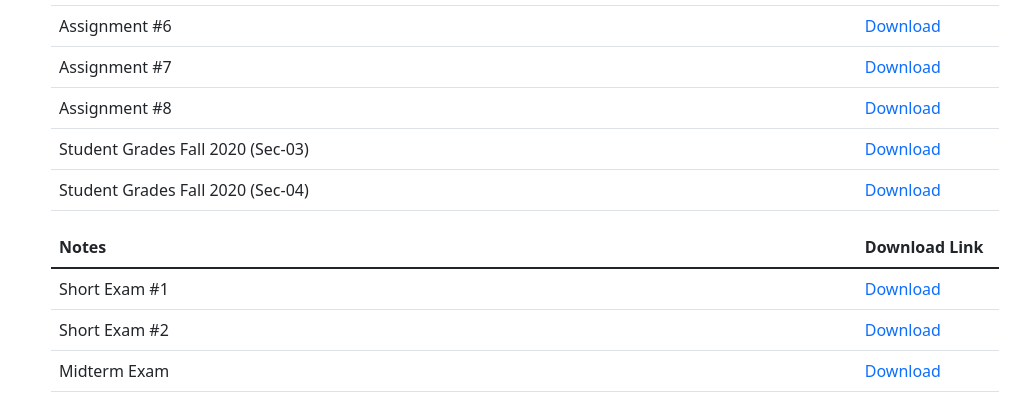
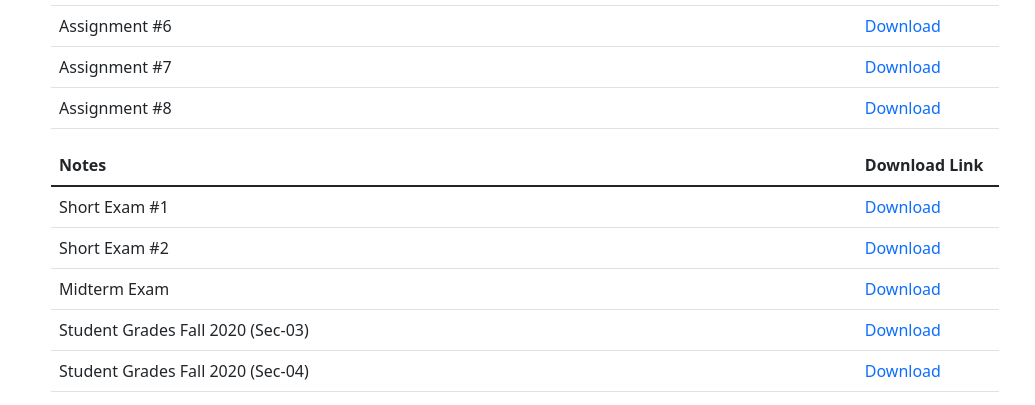
Before and after one commit to csc-archive/csc-archive.github.io, a plain HTML site: page CSC135.html in a window 1280 px wide. Shown: the part 1460-1865 px from the top of the page, without its empty margins (245-1280 px from the left). Drawn offline with nearby package versions, Linux system fonts and the light colour scheme.

Commit message:
Update CSC135.html

```diff
--- a/CSC135.html
+++ b/CSC135.html
@@ -142,35 +142,38 @@
                             </tr>
                             <tr>
                                 <td>Assignment #3</td>
-                                <td><a target="_blank" class="text-primary" href="https://docs.google.com/document/d/1CKxz3Q_EuXtukSyL3rhJmAwlcAF4G_Am/edit?usp=sharing&ouid=108380976203730323190&rtpof=true&sd=true">Download</a></td>
+                                <td>
+                                    <a target="_blank" class="text-primary" href="https://docs.google.com/document/d/1CKxz3Q_EuXtukSyL3rhJmAwlcAF4G_Am/edit?usp=sharing&ouid=108380976203730323190&rtpof=true&sd=true">Download</a>
+                                </td>
                             </tr>
                             <tr>
                                 <td>Assignment #4</td>
-                                <td><a target="_blank" class="text-primary" href="https://docs.google.com/document/d/1KCgPrs-ZE38AeEu75Izla_9Ce0u88C8C/edit?usp=sharing&ouid=108380976203730323190&rtpof=true&sd=true">Download</a></td>
+                                <td>
+                                    <a target="_blank" class="text-primary" href="https://docs.google.com/document/d/1KCgPrs-ZE38AeEu75Izla_9Ce0u88C8C/edit?usp=sharing&ouid=108380976203730323190&rtpof=true&sd=true">Download</a>
+                                </td>
                             </tr>
                             <tr>
                                 <td>Assignment #5</td>
-                                <td><a target="_blank" class="text-primary" href="https://docs.google.com/document/d/1QAyvQLyRpzkMAiuDFRMh7xlze7rP4Rz4/edit?usp=sharing&ouid=108380976203730323190&rtpof=true&sd=true">Download</a></td>
+                                <td>
+                                    <a target="_blank" class="text-primary" href="https://docs.google.com/document/d/1QAyvQLyRpzkMAiuDFRMh7xlze7rP4Rz4/edit?usp=sharing&ouid=108380976203730323190&rtpof=true&sd=true">Download</a>
+                                </td>
                             </tr>
                             <tr>
                                 <td>Assignment #6</td>
-                                <td><a target="_blank" class="text-primary" href="https://docs.google.com/document/d/1sTckV7wmOoTzp488inVQqLjxZJxbp8kn/edit?usp=sharing&ouid=108380976203730323190&rtpof=true&sd=true">Download</a></td>
+                                <td>
+                                    <a target="_blank" class="text-primary" href="https://docs.google.com/document/d/1sTckV7wmOoTzp488inVQqLjxZJxbp8kn/edit?usp=sharing&ouid=108380976203730323190&rtpof=true&sd=true">Download</a>
+                                </td>
                             </tr>
                             <tr>
                                 <td>Assignment #7</td>
-                                <td><a target="_blank" class="text-primary" href="https://docs.google.com/document/d/1-2GE87VwmFoMiwiu1-jLKCH5ak3mMTCu/edit?usp=sharing&ouid=108380976203730323190&rtpof=true&sd=true">Download</a></td>
+                                <td>
+                                    <a target="_blank" class="text-primary" href="https://docs.google.com/document/d/1-2GE87VwmFoMiwiu1-jLKCH5ak3mMTCu/edit?usp=sharing&ouid=108380976203730323190&rtpof=true&sd=true">Download</a>
+                                </td>
                             </tr>
                             <tr>
                                 <td>Assignment #8</td>
-                                <td><a target="_blank" class="text-primary" href="">Download</a></td>
-                            </tr>
-                            <tr>
-                                <td>Student Grades Fall 2020 (Sec-03)</td>
-                                <td><a target="_blank" class="text-primary" href="https://docs.google.com/spreadsheets/d/1g-ENMOMSsqh9pA44nFxV-rjs9xiI1zZj/edit?usp=sharing&ouid=108380976203730323190&rtpof=true&sd=true">Download</a></td>
-                            </tr>
-                            <tr>
-                                <td>Student Grades Fall 2020 (Sec-04)</td>
-                                <td><a target="_blank" class="text-primary" href="https://docs.google.com/spreadsheets/d/1aoCzIuof6S-Deq2AYa02jLetKvJYBybd/edit?usp=sharing&ouid=108380976203730323190&rtpof=true&sd=true">Download</a></td>
+                                <td>
+                                    <a target="_blank" class="text-primary" href="">Download</a></td>
                             </tr>
                         </tbody>
                     </table>
@@ -195,6 +198,17 @@
                             <tr>
                                 <td>Midterm Exam</td>
                                 <td><a target="_blank" class="text-primary" href="https://docs.google.com/document/d/1AvOpo4JiryrRueyykYwxzZES6lwwVbDJ/edit?usp=sharing&ouid=108380976203730323190&rtpof=true&sd=true">Download</a></td>
+                            </tr>
+                            <tr>
+                                <td>Student Grades Fall 2020 (Sec-03)</td>
+                                <td>
+                                    <a target="_blank" class="text-primary" href="https://docs.google.com/spreadsheets/d/1g-ENMOMSsqh9pA44nFxV-rjs9xiI1zZj/edit?usp=sharing&ouid=108380976203730323190&rtpof=true&sd=true">Download</a></td>
+                            </tr>
+                            <tr>
+                                <td>Student Grades Fall 2020 (Sec-04)</td>
+                                <td>
+                                    <a target="_blank" class="text-primary" href="https://docs.google.com/spreadsheets/d/1aoCzIuof6S-Deq2AYa02jLetKvJYBybd/edit?usp=sharing&ouid=108380976203730323190&rtpof=true&sd=true">Download</a>
+                                </td>
                             </tr>
                         </tbody>
                     </table>
@@ -247,8 +261,8 @@
                 <p>I've also seen and heard through students taking professor Parham Phoulady that his exams are nearly equally difficult. Phoulady conducts this really stupid social experiment with his students on his exams where he offers to give every
                     student 100% if 0 students attempt to take a test. How this is even allowed by the department, I have no f###### clue. If you are offered this same fate and are taking courses in-person, just simply block the entrance to the classroom.
                     If you are taking his course online, do not search for answers on Chegg or CourseHero or any source that gives out answers to schoolwork. He poisons the well by putting ridiculously difficult problems on his exams that no student should
-                    know the answer to in an effort to weed out cheaters. Just take the exams with what knowledge of the material that you have and you'll probably pass since the intuition to cheat on extremely difficult exams will come naturally to the
-                    students who don't heed this warning and it'll get massively curved once the cheaters all get zeros.</p>
+                    know the answer to in an effort to weed out cheaters. Just take the exams with what knowledge of the material that you have and you'll probably pass. The intuition to cheat on extremely difficult exams will come naturally to the students
+                    who don't heed this warning, but unknown to them the exams get massively curved (30%+) after the cheaters get exposed and all get zeros.</p>
                 <h5>Midterm Exam Study Guide</h5>
                 <p>Download <a target="_blank" class="blue-link" href="https://docs.google.com/document/d/1JJS7Ly-Lwe5O_w7yiib4qxf-NCa25FyH/edit?usp=sharing&ouid=108380976203730323190&rtpof=true&sd=true">here</a>.</p>
                 <h5>Final Exam Study Guide</h5>
@@ -267,7 +281,7 @@
                     as a sort of 'supplemental discussion' period for students to further enhance their understanding of topics. But even as I found myself nodding my head and taking great notes on what he taught, when it came time for each exam I felt
                     powerless on many questions. He classifies every problem on his exams as 'easy', 'medium', 'hard' or combinations of the three like 'easy/medium' or 'medium/hard' and makes the hard questions worth the most points. Every student minus
                     one has not been able to answer a single 'hard' question on any given exam thus far. You best hope that you don't have any overperforming students in your section or you can kiss exam curves goodbye. Your grades are also posted publicly
-                    for everyone to see, as proven by the spreadsheets found in <a class="text-primary" href="#notes">Notes, Files, & Links</a> at the very bottom.
+                    for everyone to see, as proven by the spreadsheets found in 'Notes' in <a class="text-primary" href="#notes">Notes, Files, & Links</a>.
                 </p>
                 <p>He also has this bizarre tendency to randomly mock people who don't show up to every in-class lecture and saying that they "do not deserve to pass if they are not here." The subject of full-on dropping out of CSC as a major has been brought
                     up numerous times by this professor as well. Blaming poor overall exam performance on his students' lack of intelligence rather than taking responsibility and catering the questions more appropriately suited for undergraduates.
```
